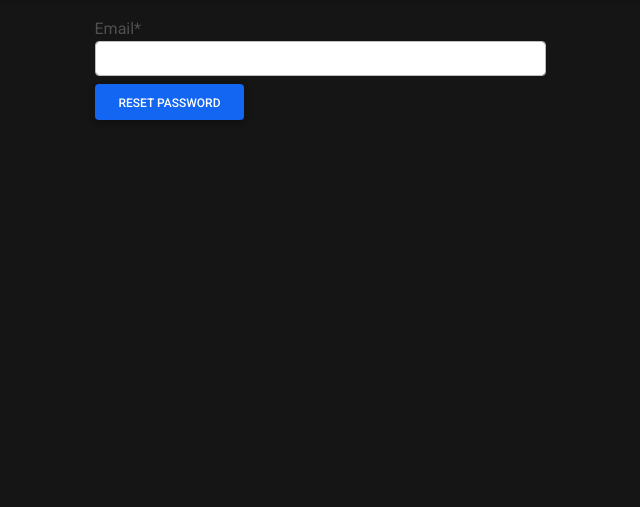
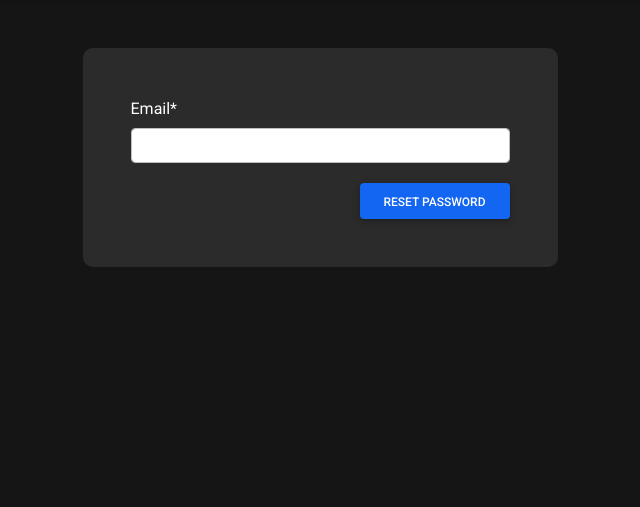
Before and after one commit to Upendra0/College-Space, a Django app: page /password_reset in a window 1280 px wide. Shown: the part 70-577 px from the top of the page, without its empty margins (320-960 px from the left). Run offline with Django 3.2, Linux system fonts and the light colour scheme; some libraries are stand-ins or nearby versions.

Commit message:
style:passreset

```diff
--- a/college_space/resources/static/resources/style.css
+++ b/college_space/resources/static/resources/style.css
@@ -53,3 +53,11 @@ body{
 .change-pass input{
     margin-bottom: 20px;
 }
+
+.pass-reset label{
+    color: #fff;
+    padding-bottom: 7px;
+}
+.pass-reset input{
+    margin-bottom: 20px;
+}
--- a/college_space/resources/templates/resources/base.html
+++ b/college_space/resources/templates/resources/base.html
@@ -119,7 +119,7 @@
       </nav>
 
 
-    <div class="mb-7 ">
+    <div class=" mb-8 ">
       {% if breadcrumbs %}
       <div class="container">
         <nav aria-label="breadcrumb">
--- a/college_space/users/templates/users/password_reset.html
+++ b/college_space/users/templates/users/password_reset.html
@@ -6,13 +6,13 @@
 {% endblock title %}
 
 {% block content %}
-<div class="container mt-3">
-  <div class="row justify-content-center">
-    <div class="col-md-5 align-self-center">
-      <form method="POST">
+<div class="container">
+  <div class="row justify-content-center mt-5">
+    <div class="col-md-5 p-5 align-self-center login-container">
+      <form method="POST" class="pass-reset">
         {% csrf_token %} {{ form | crispy }}
         <div class="mt-2">
-          <button type="submit" class="btn btn-primary">Reset Password</button>
+          <button type="submit" class="btn btn-primary float-end">Reset Password</button>
         </div>
       </form>
     </div>
--- a/college_space/users/templates/users/register.html
+++ b/college_space/users/templates/users/register.html
@@ -14,7 +14,7 @@
       </div>
       <div class="col-md-4 bg-nf py-4 register-form-container ">
         <form method="POST" class="form-group px-4 register-form" autocompletes="off" enctype="multipart/form-data">
-          <h2 class="text-center ">Create your account</h2>
+          <h2 class="text-center text-info ">Create your account</h2>
           {% csrf_token %} {{ form.non_field_errors }}
             {{ form.first_name.errors }}
               <label for="name_input"> First Name </label>
@@ -49,7 +49,7 @@
             {{ form.profile_pic }}
 
             <div>
-              <a class=" float-start p-2 text-info">Log in instead</a>
+              <a class=" float-start p-2 text-info" href="{% url 'login'  %}">Log in instead</a>
               <button type="submit" class="btn btn-primary mt-1 float-end">Create Account</button>
             </div>
 
```
Also changed, not shown: college_space/db.sqlite3.
